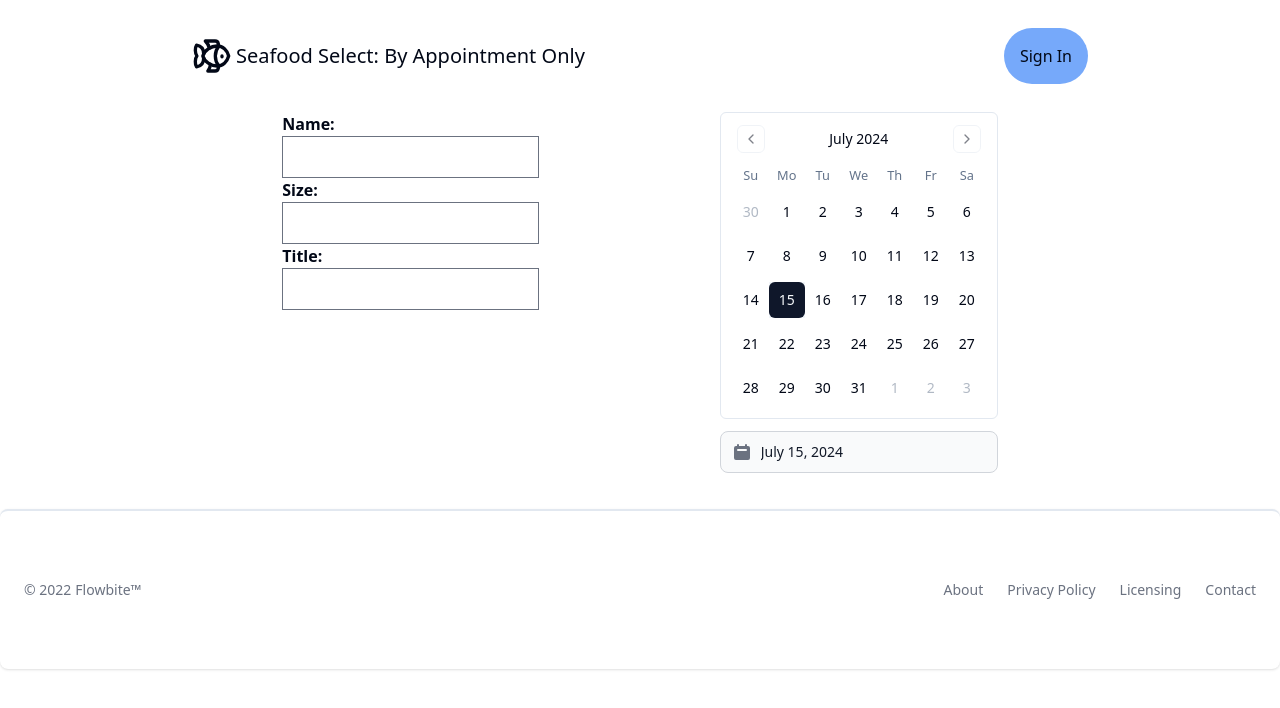
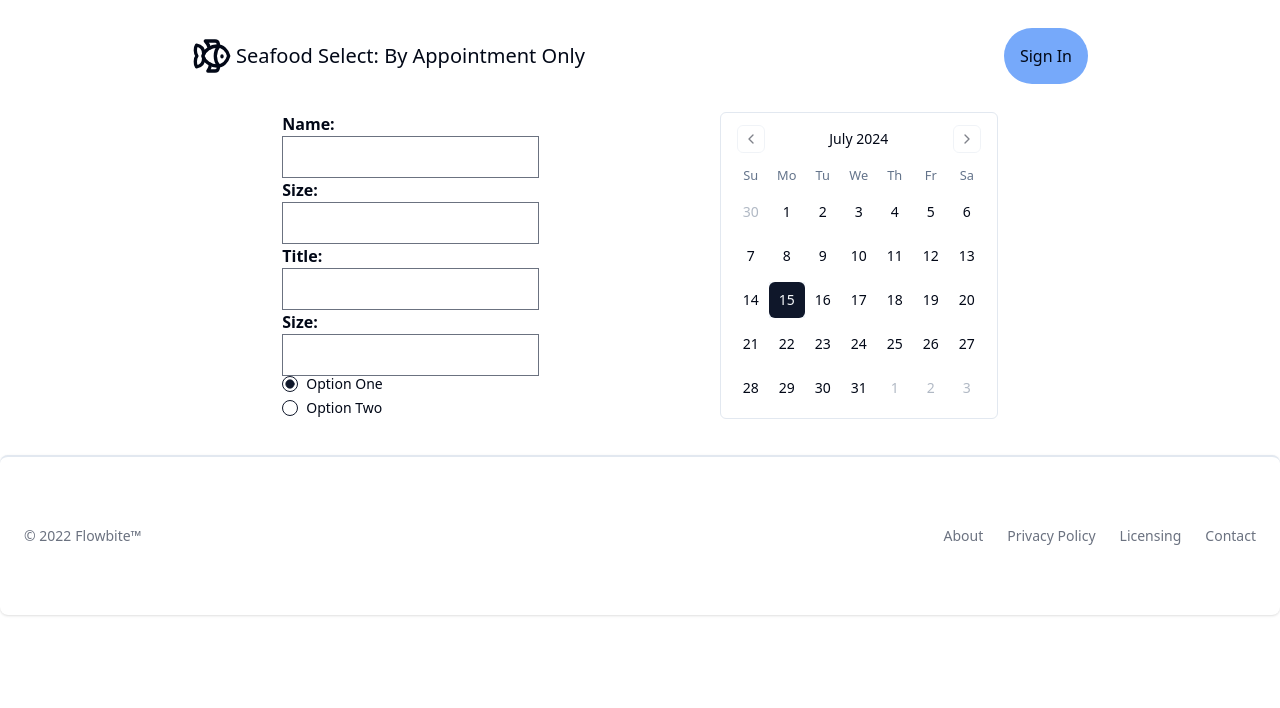
Before and after one commit to DZhang3210/on-my-own, a Next.js app: page /booking in a window 1280 px wide. Shown: the top 708 px of the page. Built offline with nearby package versions, Linux system fonts and the light colour scheme; no server answers.

Commit message:
new commit

```diff
--- a/components/BookingForm.js
+++ b/components/BookingForm.js
@@ -1,10 +1,13 @@
 'use client'
 import React, { useState } from 'react'
 import { Calendar } from './ui/calendar'
-import { Datepicker } from "flowbite-react";
+import TimePicker from 'react-time-picker';
+import { Label } from "@/components/ui/label"
+import { RadioGroup, RadioGroupItem } from "@/components/ui/radio-group"
 
 const BookingForm = () => {
   const [date, setDate] = useState(new Date())
+  const [value, onChange] = useState('10:00');
   return (
     <form className='flex justify-around'>
       <div>
@@ -20,6 +23,20 @@
             <div className='font-semibold'>Title:</div>
             <input type = "text" name = "title"/>
         </label>
+        <label>
+            <div className='font-semibold'>Size:</div>
+            <input type = "Number" name = "size"/>
+        </label>
+        <RadioGroup defaultValue="option-one">
+            <div className="flex items-center space-x-2">
+                <RadioGroupItem value="option-one" id="option-one" />
+                <Label htmlFor="option-one">Option One</Label>
+            </div>
+            <div className="flex items-center space-x-2">
+                <RadioGroupItem value="option-two" id="option-two" />
+                <Label htmlFor="option-two">Option Two</Label>
+            </div>
+        </RadioGroup>
       </div>
       <div className='flex flex-col gap-3'>
         <Calendar
@@ -28,7 +45,9 @@
             onSelect={setDate}
             className="rounded-md border"
         />
-        <Datepicker title="Appointment Date"/>
+        {/* <div>
+            <TimePicker onChange={onChange} value={value} clearIcon = "" clockIcon=""/>
+        </div> */}
       </div>
 
     </form>
--- /dev/null
+++ b/components/ui/label.jsx
@@ -0,0 +1,18 @@
+"use client"
+
+import * as React from "react"
+import * as LabelPrimitive from "@radix-ui/react-label"
+import { cva } from "class-variance-authority";
+
+import { cn } from "@/lib/utils"
+
+const labelVariants = cva(
+  "text-sm font-medium leading-none peer-disabled:cursor-not-allowed peer-disabled:opacity-70"
+)
+
+const Label = React.forwardRef(({ className, ...props }, ref) => (
+  <LabelPrimitive.Root ref={ref} className={cn(labelVariants(), className)} {...props} />
+))
+Label.displayName = LabelPrimitive.Root.displayName
+
+export { Label }
--- /dev/null
+++ b/components/ui/radio-group.jsx
@@ -0,0 +1,31 @@
+"use client"
+
+import * as React from "react"
+import * as RadioGroupPrimitive from "@radix-ui/react-radio-group"
+import { Circle } from "lucide-react"
+
+import { cn } from "@/lib/utils"
+
+const RadioGroup = React.forwardRef(({ className, ...props }, ref) => {
+  return (<RadioGroupPrimitive.Root className={cn("grid gap-2", className)} {...props} ref={ref} />);
+})
+RadioGroup.displayName = RadioGroupPrimitive.Root.displayName
+
+const RadioGroupItem = React.forwardRef(({ className, ...props }, ref) => {
+  return (
+    (<RadioGroupPrimitive.Item
+      ref={ref}
+      className={cn(
+        "aspect-square h-4 w-4 rounded-full border border-primary text-primary ring-offset-background focus:outline-none focus-visible:ring-2 focus-visible:ring-ring focus-visible:ring-offset-2 disabled:cursor-not-allowed disabled:opacity-50",
+        className
+      )}
+      {...props}>
+      <RadioGroupPrimitive.Indicator className="flex items-center justify-center">
+        <Circle className="h-2.5 w-2.5 fill-current text-current" />
+      </RadioGroupPrimitive.Indicator>
+    </RadioGroupPrimitive.Item>)
+  );
+})
+RadioGroupItem.displayName = RadioGroupPrimitive.Item.displayName
+
+export { RadioGroup, RadioGroupItem }
--- a/package.json
+++ b/package.json
@@ -12,6 +12,8 @@
     "@auth/mongodb-adapter": "^3.4.1",
     "@radix-ui/react-accordion": "^1.2.0",
     "@radix-ui/react-avatar": "^1.1.0",
+    "@radix-ui/react-label": "^2.1.0",
+    "@radix-ui/react-radio-group": "^1.2.0",
     "@radix-ui/react-slot": "^1.1.0",
     "class-variance-authority": "^0.7.0",
     "clsx": "^2.1.1",
@@ -27,6 +29,7 @@
     "react": "^18",
     "react-day-picker": "^8.10.1",
     "react-dom": "^18",
+    "react-time-picker": "^7.0.0",
     "tailwind-merge": "^2.4.0",
     "tailwindcss-animate": "^1.0.7"
   },
```
Also changed, not shown: 1 other file (tests, documents, lock files or other folders).
